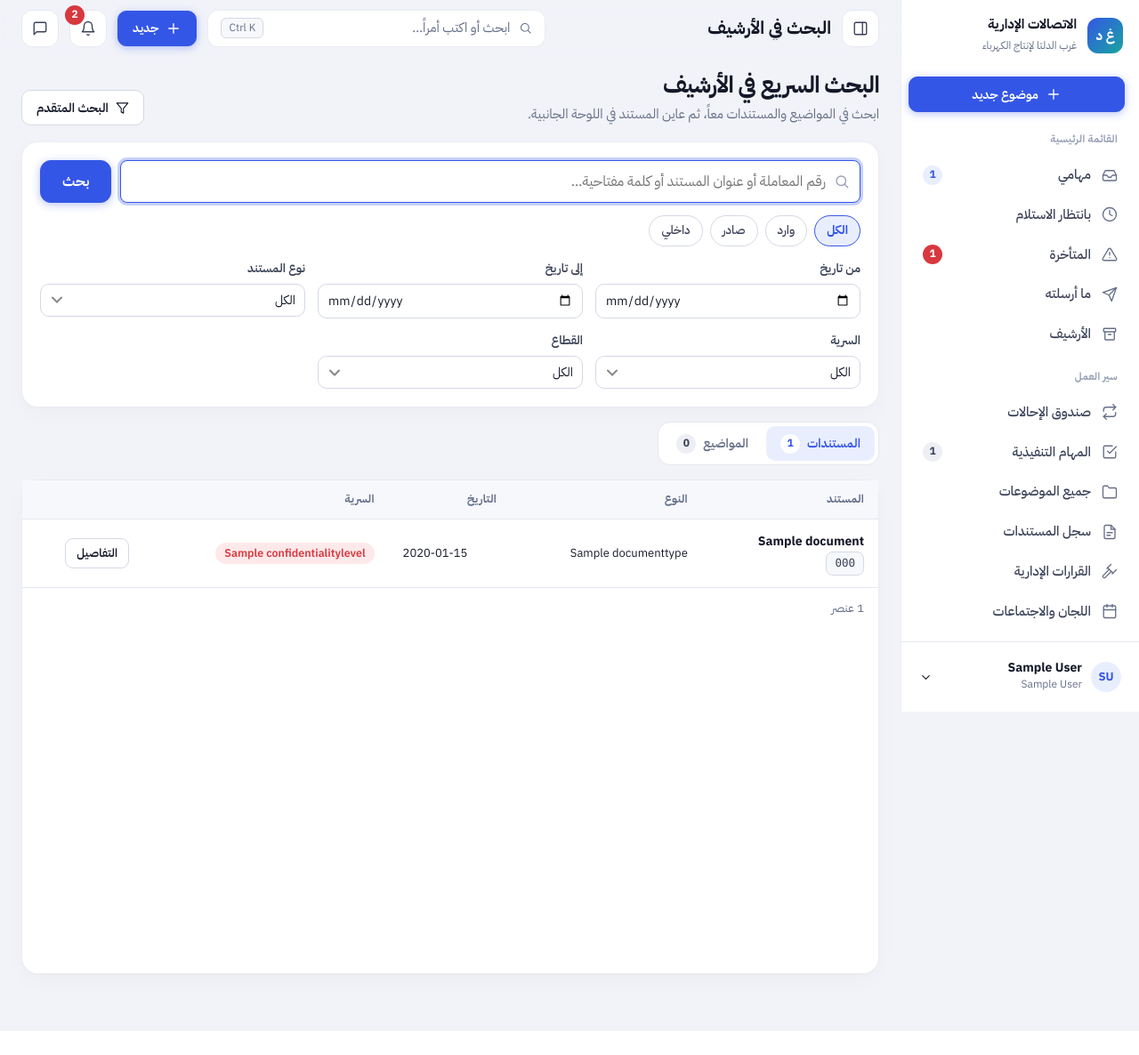
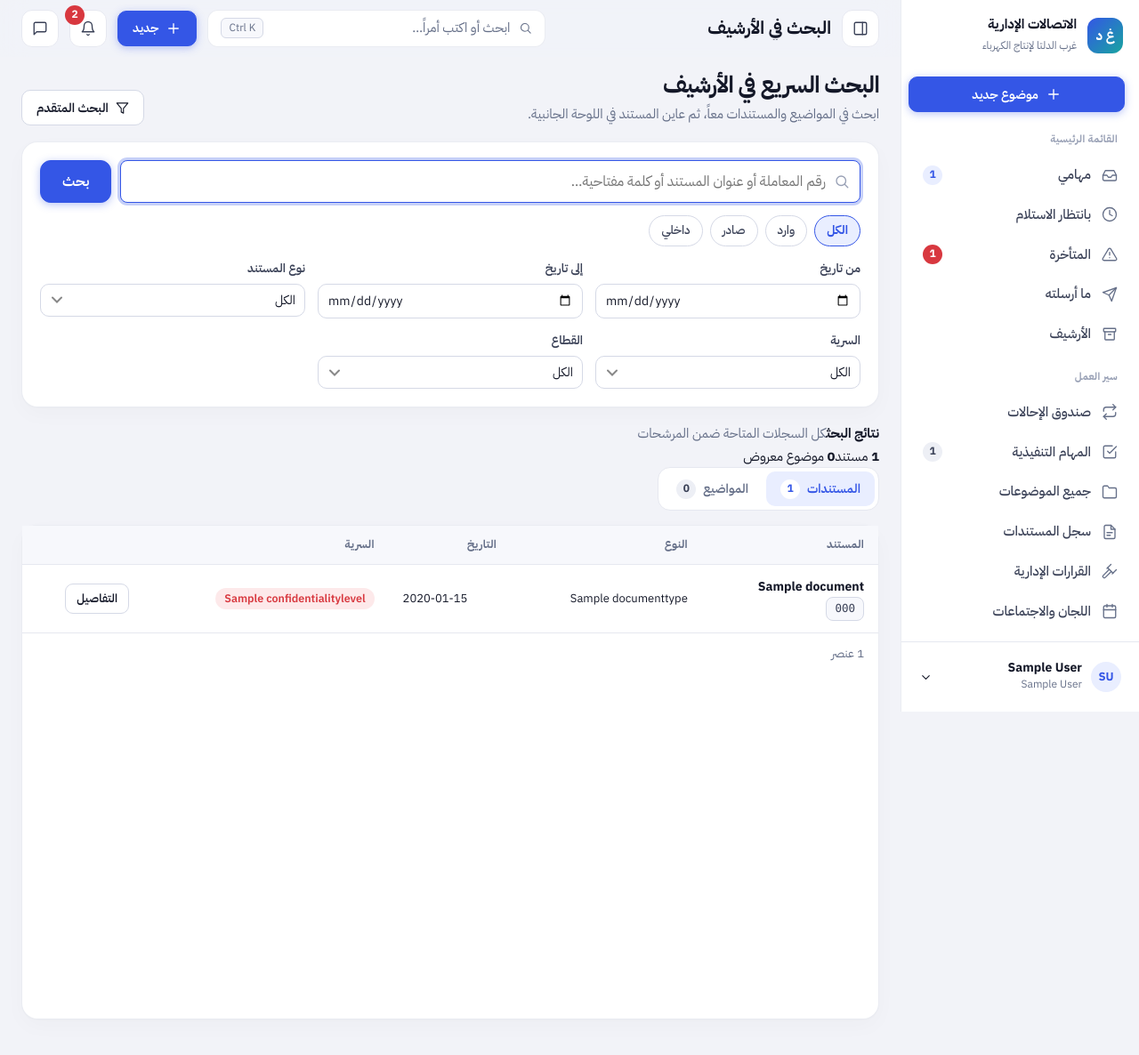
Before and after one commit to AhmedNayel-1/workflow1, a Django app: page /archive-search/ in a window 1280 px wide. Shown: the top 1186 px of the page at 89% size. Before the commit the page ends 1159 px from the top, so only its background shows below. Run offline with Django 5.2, Linux system fonts and the light colour scheme; a user stored in the database is signed in; tables that the repository leaves empty hold one stand-in row (values such as "Sample post"); data that the repository does not hold is empty.

Commit message:
Improve archive search result context and safe match emphasis hooks

```diff
--- a/templates/core/archive_search.html
+++ b/templates/core/archive_search.html
@@ -9,15 +9,19 @@
   <div class="form"><label class="fld"><span>من تاريخ</span><input class="in sm" type="date" name="date_from" value="{{ date_from }}"></label><label class="fld"><span>إلى تاريخ</span><input class="in sm" type="date" name="date_to" value="{{ date_to }}"></label><label class="fld"><span>نوع المستند</span><select class="in sm" name="doc_type"><option value="">الكل</option>{% for d in doc_types %}<option value="{{ d.id }}" {% if doc_type_id == d.id|stringformat:'s' %}selected{% endif %}>{{ d.name }}</option>{% endfor %}</select></label><label class="fld"><span>السرية</span><select class="in sm" name="confidentiality"><option value="">الكل</option>{% for c in confidentialities %}<option value="{{ c.id }}" {% if conf_id == c.id|stringformat:'s' %}selected{% endif %}>{{ c.name }}</option>{% endfor %}</select></label><label class="fld"><span>القطاع</span><select class="in sm" name="sector"><option value="">الكل</option>{% for s in sectors %}<option value="{{ s.id }}" {% if sector_id == s.id|stringformat:'s' %}selected{% endif %}>{{ s.name }}</option>{% endfor %}</select></label></div>
   {% if has_filters %}<div><a class="btn sm ghost" href="{% url 'core:archive_search' %}">مسح كل المرشحات</a></div>{% endif %}
 </div></form>
+<div class="search-results-summary" data-search-results data-search-query="{{ q|default:'' }}">
+  <div><b>نتائج البحث</b><span class="muted">{% if q %}عن «{{ q }}»{% else %}كل السجلات المتاحة ضمن المرشحات{% endif %}</span></div>
+  <div class="search-result-counts"><span><b>{{ doc_paginator.count }}</b> مستند</span><span><b>{{ subject_results|length }}</b> موضوع معروض</span></div>
+</div>
 <div data-tabs-root data-default="docs"><div class="tabs mb"><button class="tab" data-tab="docs">المستندات <span class="cnt brand">{{ doc_paginator.count }}</span></button><button class="tab" data-tab="subjects">المواضيع <span class="cnt">{{ subject_results|length }}</span></button></div>
 <section class="panel docs-split no-preview" data-pane="docs" data-docs>
   <div class="col" style="min-width:0;overflow:hidden;gap:0"><div class="tbl-wrap" style="flex:1;overflow:auto"><table class="tbl"><thead><tr><th>المستند</th><th>النوع</th><th>التاريخ</th><th>السرية</th><th></th></tr></thead><tbody>
-    {% for d in doc_results %}{% with v=d.versions.all|first %}{% with att=v.attachments.all|first %}<tr {% if att %}data-pv data-split data-pv-name="{{ att.original_filename }}" data-pv-url="{% url 'documents:attachment_download' att.id %}?inline=1&mode=stream" data-pv-dl="{% url 'documents:attachment_download' att.id %}" data-pv-page="{% url 'documents:attachment_preview' att.id %}" data-pv-kind="{{ att.preview_kind }}" style="cursor:pointer"{% endif %}><td style="max-width:300px"><b>{{ d.title|short:60 }}</b><br><span class="tag code">{{ d.internal_number }}</span></td><td class="sm">{{ d.doc_type.name }}</td><td class="num sm">{{ d.document_date|date:"Y-m-d" }}</td><td>{% if d.confidentiality.overrides_hierarchy %}<span class="pill bad nodot">{{ d.confidentiality.name }}</span>{% else %}<span class="sm muted">{{ d.confidentiality.name }}</span>{% endif %}</td><td><a class="btn sm" href="{% url 'documents:document_detail' d.id %}">التفاصيل</a></td></tr>{% endwith %}{% endwith %}
+    {% for d in doc_results %}{% with v=d.versions.all|first %}{% with att=v.attachments.all|first %}<tr class="search-result-row" {% if att %}data-pv data-split data-pv-name="{{ att.original_filename }}" data-pv-url="{% url 'documents:attachment_download' att.id %}?inline=1&mode=stream" data-pv-dl="{% url 'documents:attachment_download' att.id %}" data-pv-page="{% url 'documents:attachment_preview' att.id %}" data-pv-kind="{{ att.preview_kind }}" style="cursor:pointer"{% endif %}><td style="max-width:300px"><b data-search-highlight>{{ d.title|short:60 }}</b><br><span class="tag code" data-search-highlight>{{ d.internal_number }}</span></td><td class="sm">{{ d.doc_type.name }}</td><td class="num sm">{{ d.document_date|date:"Y-m-d" }}</td><td>{% if d.confidentiality.overrides_hierarchy %}<span class="pill bad nodot">{{ d.confidentiality.name }}</span>{% else %}<span class="sm muted">{{ d.confidentiality.name }}</span>{% endif %}</td><td><a class="btn sm" href="{% url 'documents:document_detail' d.id %}">التفاصيل</a></td></tr>{% endwith %}{% endwith %}
     {% empty %}<tr><td colspan="5">{% include "partials/empty.html" with title="لا توجد مستندات مطابقة" icon_name="search" %}</td></tr>{% endfor %}</tbody></table></div>
     {% include "partials/pager.html" with page_obj=doc_page_obj paginator=doc_paginator %}</div>
   <div class="pv" style="border-inline-start:1px solid var(--line)"><div class="pv-tools"><b id="pvs-name" class="trunc grow"></b><a class="btn sm" id="pvs-page" href="#">{% icon 'ext' 'sm' %}الصفحة الكاملة</a><a class="btn sm primary" id="pvs-dl" href="#">{% icon 'download' 'sm' %}تنزيل</a></div><div class="pv-b"></div></div>
 </section>
 <section class="panel" data-pane="subjects"><div class="tbl-wrap"><table class="tbl"><thead><tr><th>الرقم</th><th>العنوان</th><th>الحالة</th><th>القطاع</th><th>التاريخ</th></tr></thead><tbody>
-  {% for s in subject_results %}<tr><td><span class="tag code">{{ s.internal_number }}</span></td><td style="max-width:360px"><a class="title" href="{% url 'subjects:subject_detail' s.id %}">{{ s.title|short:80 }}</a></td><td><span class="pill {{ s.status|tone }}">{{ s.get_status_display }}</span></td><td class="sm">{{ s.sector.name }}</td><td class="num sm">{{ s.created_at|date:"Y-m-d" }}</td></tr>
+  {% for s in subject_results %}<tr class="search-result-row"><td><span class="tag code" data-search-highlight>{{ s.internal_number }}</span></td><td style="max-width:360px"><a class="title" href="{% url 'subjects:subject_detail' s.id %}" data-search-highlight>{{ s.title|short:80 }}</a></td><td><span class="pill {{ s.status|tone }}">{{ s.get_status_display }}</span></td><td class="sm">{{ s.sector.name }}</td><td class="num sm">{{ s.created_at|date:"Y-m-d" }}</td></tr>
   {% empty %}<tr><td colspan="5">{% include "partials/empty.html" with title="لا توجد مواضيع مطابقة" icon_name="folder" %}</td></tr>{% endfor %}</tbody></table></div></section></div>
 {% endblock %}
```
